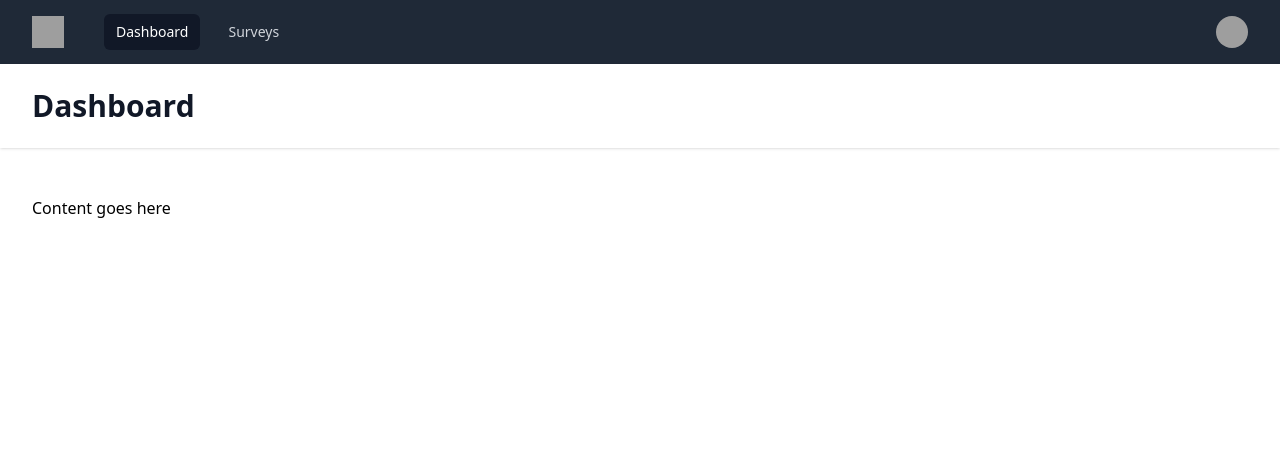
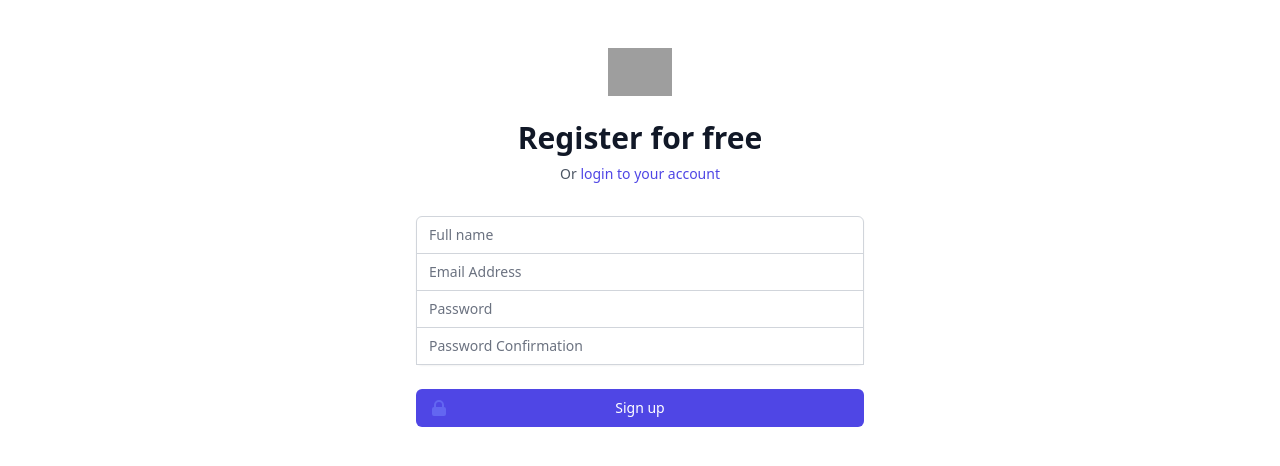
Before and after one commit to lies046/laravel-vue-survey, a Vue app in the folder vue/: page /register in a window 1280 px wide. Before the commit this address led to /dashboard. Shown: the top 466 px of the page. Built offline with nearby package versions, Linux system fonts and the light colour scheme; grey boxes are pictures that could not be loaded.

Commit message:
ユーザー登録追加

```diff
--- a/vue/src/store/index.js
+++ b/vue/src/store/index.js
@@ -3,22 +3,38 @@
 const store = createStore({
   state: {
     user: {
-      data: {
-          name: 'Tom Cook',
-          email: 'tom@example.com',
-          imageUrl:
-            'https://images.unsplash.com/photo-1472099645785-5658abf4ff4e?ixlib=rb-1.2.1&ixid=eyJhcHBfaWQiOjEyMDd9&auto=format&fit=facearea&facepad=2&w=256&h=256&q=80',
-        },
-      token: 123
+      data: {},
+      token: sessionStorage.getItem("TOKEN"),
     }
   },
   getters: {},
-  actions: {},
+  actions: {
+    register({ commit }, user){
+      return fetch(`http://127.0.0.1:8000/api/register`,{
+        headers: {
+          "Content-Type": "application/json",
+          Accept: "application/json",
+        },
+        method: "POST",
+        body: JSON.stringify(user),
+      })
+        .then((res) => res.json())
+        .then((res) => {
+          commit("setUser", res);
+          return res;
+        });
+    },
+  },
   mutations: {
     logout: state => {
       state.user.data = {};
       state.user.token = null;
-    }
+    },
+    setUser: (state, userData) => {
+      state.user.token = userData.token;
+      state.user.data = userData.user;
+      sessionStorage.setItem('TOKEN', userData.token);
+    },
   },
   modules: {}
 })
--- a/vue/src/views/Register.vue
+++ b/vue/src/views/Register.vue
@@ -9,26 +9,36 @@
       <router-link :to="{name: 'Login'}" class="font-medium text-indigo-600 hover:text-indigo-500"> login to your account </router-link>
     </p>
   </div>
-  <form class="mt-8 space-y-6" action="#" method="POST">
+  <form class="mt-8 space-y-6" @submit="register">
     <input type="hidden" name="remember" value="true"/>
     <div class="rounded-md shadow-sm -space-y-px">
       <div>
         <label for="fullname" class="sr-only">Email address</label>
         <input id="fullname" name="name" type="text" autocomplete="name" required=""
+               v-model="user.name"
                class="appearance-none rounded-none relative block w-full px-3 py-2 border border-gray-300 placeholder-gray-500 text-gray-900 rounded-t-md focus:outline-none focus:ring-indigo-500 focus:border-indigo-500 focus:z-10 sm:text-sm"
                placeholder="Full name"/>
       </div>
       <div>
         <label for="email-address" class="sr-only">Email address</label>
         <input id="email-address" name="email" type="email" autocomplete="email" required=""
+               v-model="user.email"
                class="appearance-none rounded-none relative block w-full px-3 py-2 border border-gray-300 placeholder-gray-500 text-gray-900 focus:outline-none focus:ring-indigo-500 focus:border-indigo-500 focus:z-10 sm:text-sm"
                placeholder="Email Address"/>
       </div>
       <div>
         <label for="password" class="sr-only">Password</label>
         <input id="password" name="password" type="password" autocomplete="current-password" required=""
-               class="appearance-none rounded-none relative block w-full px-3 py-2 border border-gray-300 placeholder-gray-500 text-gray-900 rounded-b-md focus:outline-none focus:ring-indigo-500 focus:border-indigo-500 focus:z-10 sm:text-sm"
+               v-model="user.password"
+               class="appearance-none rounded-none relative block w-full px-3 py-2 border border-gray-300 placeholder-gray-500 text-gray-900 focus:outline-none focus:ring-indigo-500 focus:border-indigo-500 focus:z-10 sm:text-sm"
                placeholder="Password"/>
+      </div>
+      <div>
+        <label for="password_confirmation" class="sr-only">Password Confirmation</label>
+        <input id="password_confirmation" name="password_confirmation" type="password" autocomplete="current-password_confirmation" required=""
+               v-model="user.password_confirmation"
+               class="appearance-none rounded-none relative block w-full px-3 py-2 border border-gray-300 placeholder-gray-500 text-gray-900 focus:outline-none focus:ring-indigo-500 focus:border-indigo-500 focus:z-10 sm:text-sm"
+               placeholder="Password Confirmation"/>
       </div>
     </div>
 
@@ -46,4 +56,25 @@
 
 <script setup>
 import {LockClosedIcon} from '@heroicons/vue/solid'
+import store from "../store";
+import {useRouter} from "vue-router";
+
+const router = useRouter()
+const user = {
+  name: '',
+  email: '',
+  password: '',
+  password_confirmation: ''
+};
+
+function register(ev){
+  ev.preventDefault();
+  store
+    .dispatch('register', user)
+    .then((res) => {
+      router.push({
+        name: 'Dashboard'
+      })
+    })
+}
 </script>
```
Also changed, not shown: 1 other file (tests, documents, lock files or other folders).
